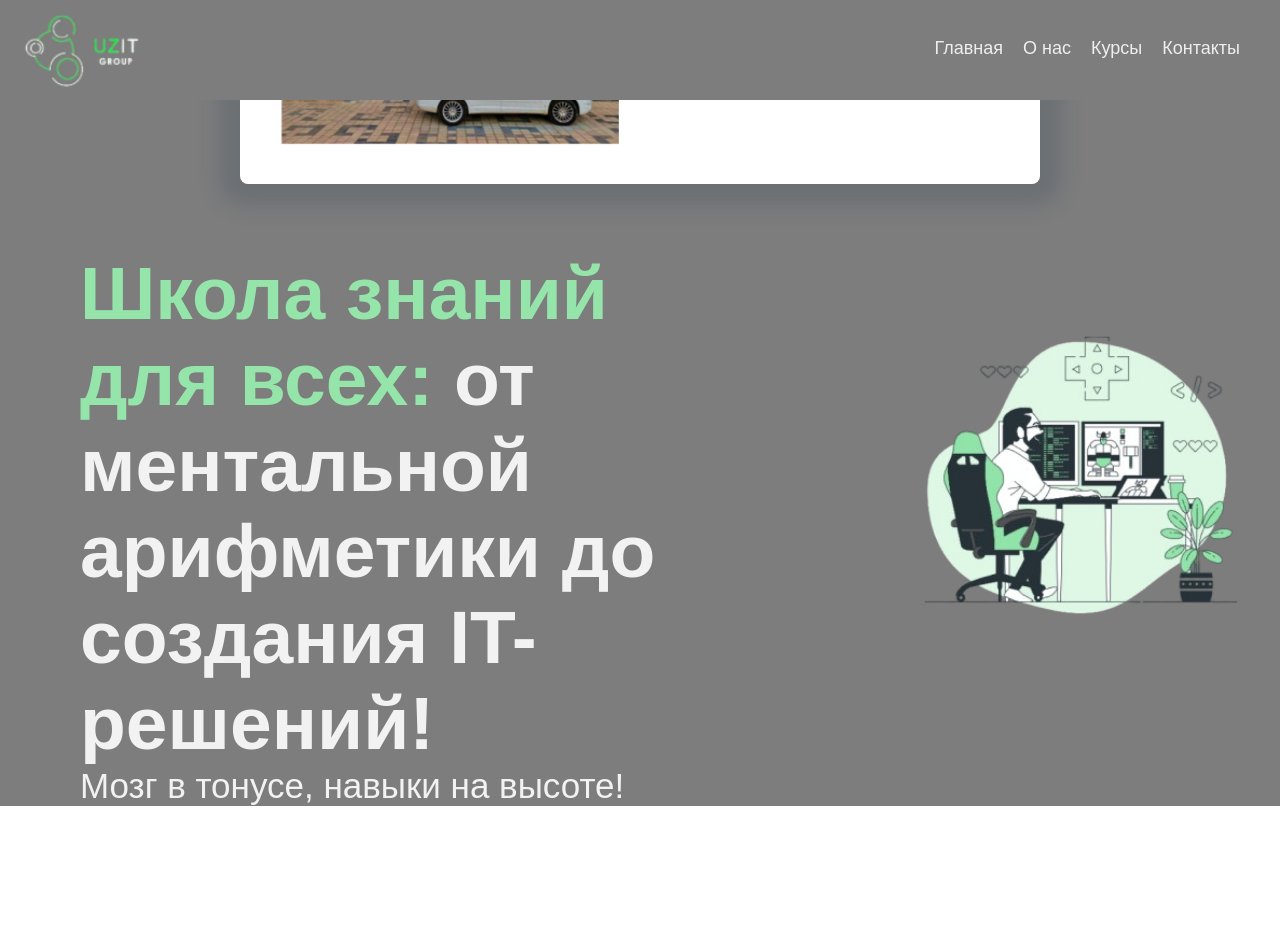
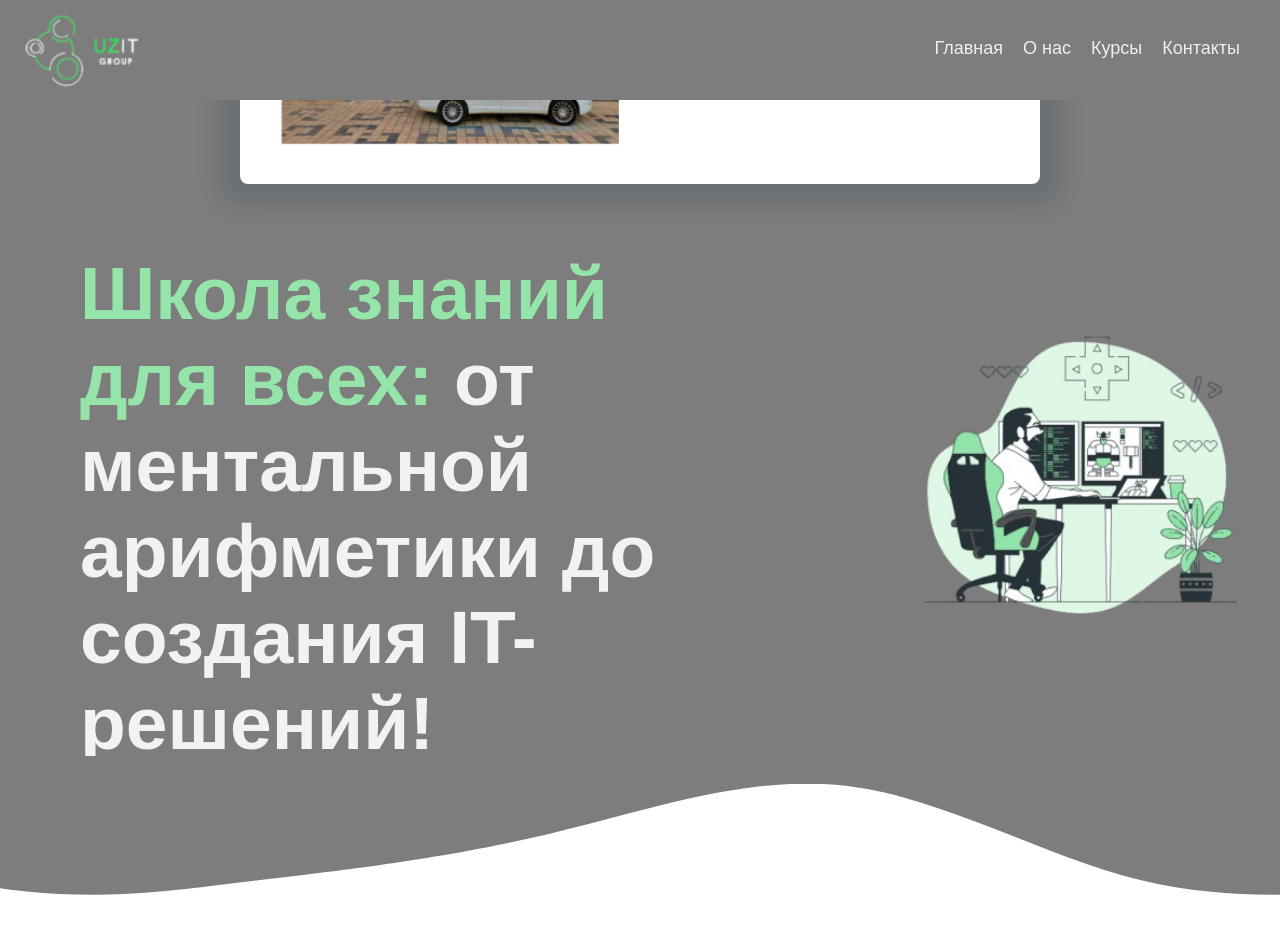
Before and after one commit to ProgrammerUz067/markaz, a React (Vite) app: page / in a window 1280 px wide. Shown: the top 952 px of the page. Built offline with nearby package versions, Linux system fonts and the light colour scheme.

Commit message:
2560 X 1140 wave1

```diff
--- a/src/components/Wave/Wave.css
+++ b/src/components/Wave/Wave.css
@@ -1,5 +1,5 @@
 .wave-container {
-  height: 40vh;
+  height: 20vh;
   background-color: #7d7d7d;
   position: relative;
 }
@@ -22,3 +22,11 @@
     height: 65px;
   }
 }
+
+@media screen and (max-width: 2560px){
+  .wave-container{
+    margin-top: -200px;
+  }
+}
+
+@media screen and (max-height: 1440px){}
```
